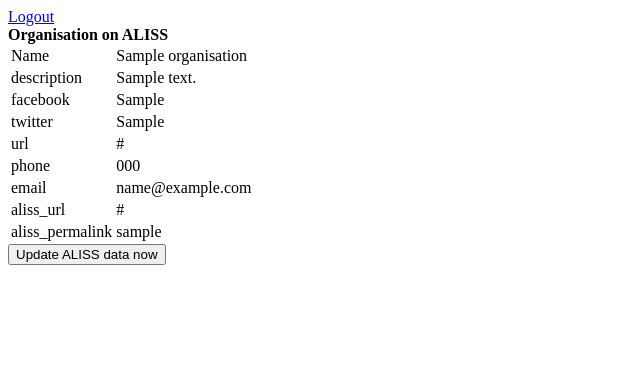
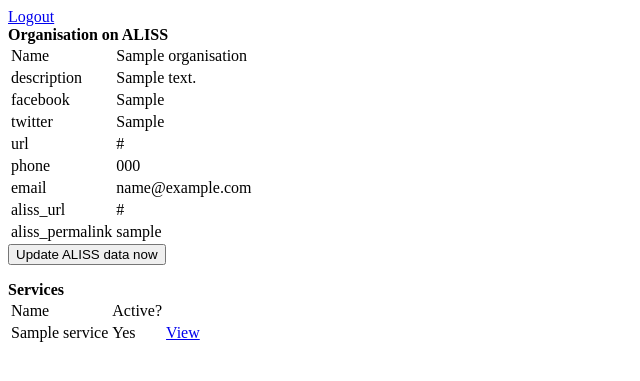
Before and after one commit to OpenDataServices/iCAN-Scot-Catalogue, a Django app: page /catalogueadmin/organisation/00000000-0000-0000-0000-000000000001 in a window 1280 px wide. Shown: the top 381 px of the page, without its empty margins (0-640 px from the left). Run offline with Django 3.2, Linux system fonts and the light colour scheme; a user stored in the database is signed in; tables that the repository leaves empty hold one stand-in row (values such as "Sample post").

Commit message:
On admin Org page, link to services

```diff
--- a/catalogueapp/templates/catalogueapp/admin/organisation/index.html
+++ b/catalogueapp/templates/catalogueapp/admin/organisation/index.html
@@ -49,4 +49,25 @@
     <input type="submit" value="Update ALISS data now">
 </form>
 
+<b>Services</b>
+
+
+<table>
+    <tr>
+        <td>Name</td>
+        <td>Active?</td>
+        <td>&nbsp;</td>
+    </tr>
+    {% for service in services %}
+        <tr>
+            <td>{{ service.name }}</td>
+            <td>{% if service.name %}Yes{% else %}No{% endif %}</td>
+            <td>
+                <a href="{% url 'admin_service_index' service.aliss_id %}">View</a>
+            </td>
+        </tr>
+    {% endfor %}
+
+</table>
+
 {% endblock %}
--- a/catalogueapp/views.py
+++ b/catalogueapp/views.py
@@ -87,6 +87,7 @@
     context = {
         'organisation': Organisation.objects.get(aliss_id=aliss_id),
     }
+    context['services'] = Service.objects.filter(organisation=context['organisation'])
 
     if request.method == 'POST' and request.POST['action'] == 'update':
         importer = ALISS_Importer()
```
